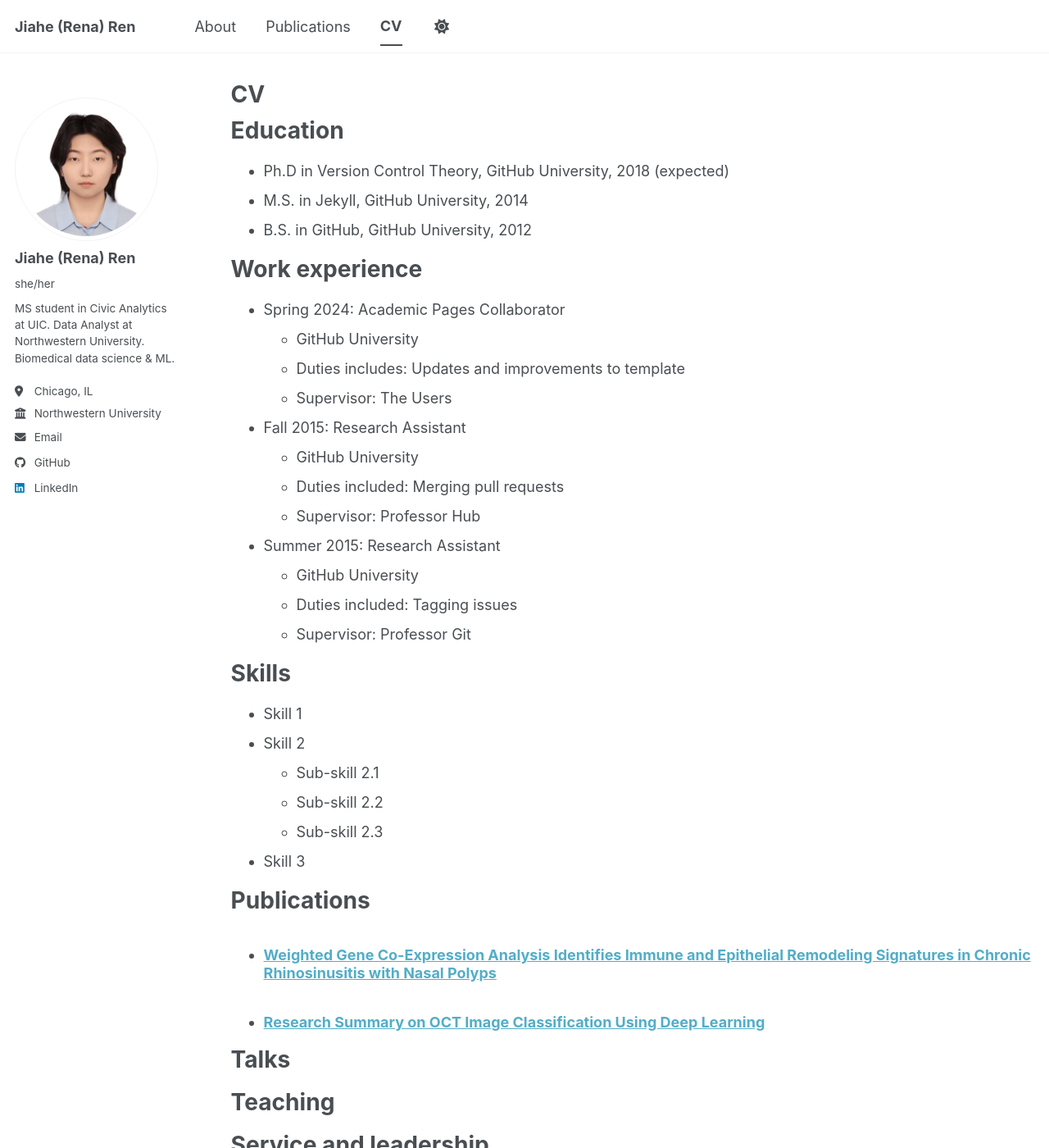
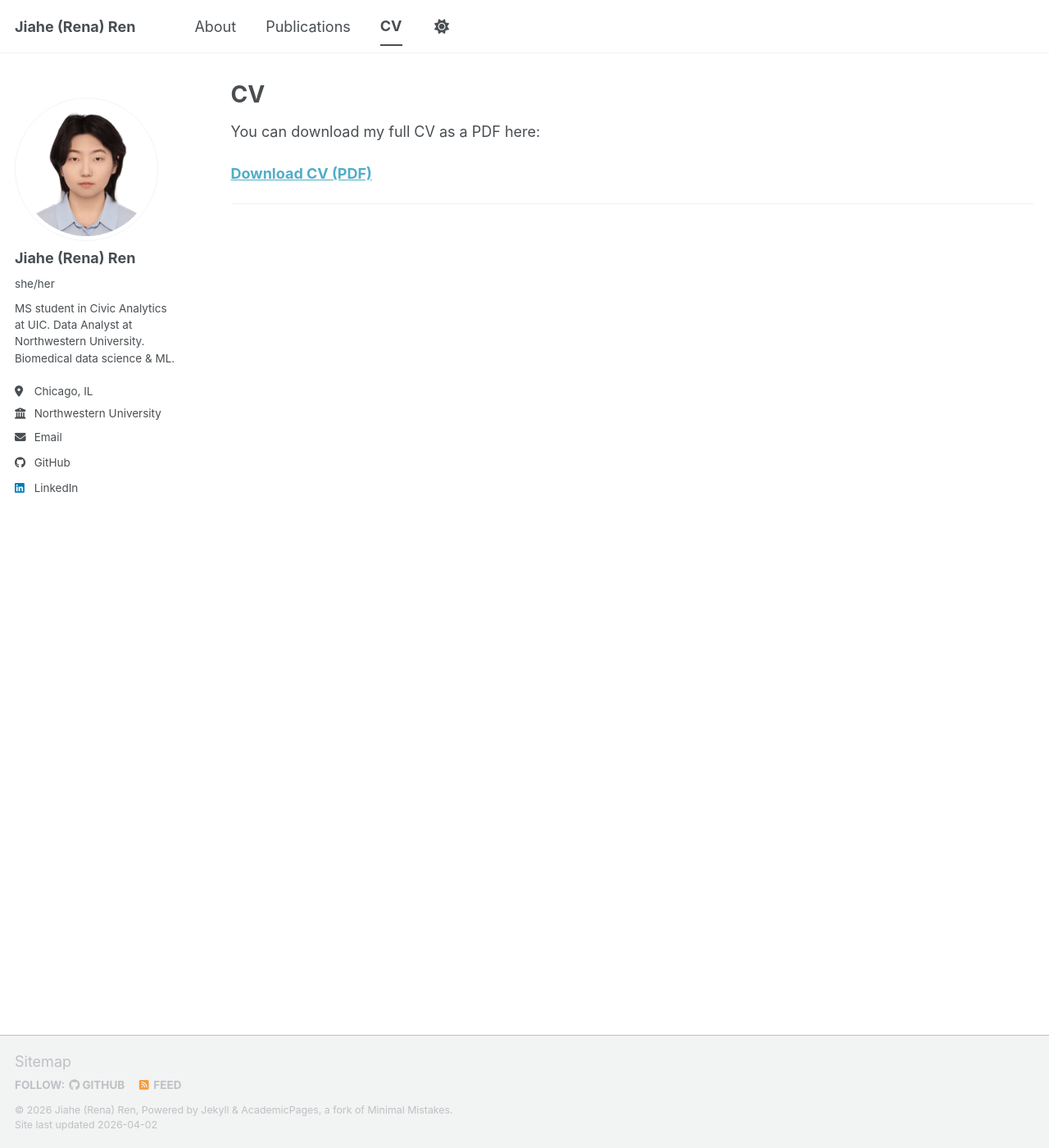
Before and after one commit to Rena0625/Rena0625.github.io, a Jekyll site: the page built from _pages/cv.md, in a window 1280 px wide and 1400 px high. Shown: the whole window at 82% size. Built offline with Jekyll 4.4.1, drawn with Linux system fonts in a browser that asks for light colours; a script bundle is joined from its source files by our own code; library files that are not in the unit come from our copies; some of the changed text lies outside the part shown.

Commit message:
Update cv.md

```diff
--- a/_pages/cv.md
+++ b/_pages/cv.md
@@ -7,58 +7,10 @@ redirect_from:
   - /resume
 ---
 
+You can download my full CV as a PDF here:
+
+**[Download CV (PDF)](../files/JR_Resume.pdf)**
+
+---
+
 {% include base_path %}
-
-Education
-======
-* Ph.D in Version Control Theory, GitHub University, 2018 (expected)
-* M.S. in Jekyll, GitHub University, 2014
-* B.S. in GitHub, GitHub University, 2012
-
-Work experience
-======
-* Spring 2024: Academic Pages Collaborator
-  * GitHub University
-  * Duties includes: Updates and improvements to template
-  * Supervisor: The Users
-
-* Fall 2015: Research Assistant
-  * GitHub University
-  * Duties included: Merging pull requests
-  * Supervisor: Professor Hub
-
-* Summer 2015: Research Assistant
-  * GitHub University
-  * Duties included: Tagging issues
-  * Supervisor: Professor Git
-
-Skills
-======
-* Skill 1
-* Skill 2
-  * Sub-skill 2.1
-  * Sub-skill 2.2
-  * Sub-skill 2.3
-* Skill 3
-
-Publications
-======
-  <ul>{% for post in site.publications reversed %}
-    {% include archive-single-cv.html %}
-  {% endfor %}</ul>
-
-Talks
-======
-  <ul>{% for post in site.talks reversed %}
-    {% include archive-single-talk-cv.html  %}
-  {% endfor %}</ul>
-
-Teaching
-======
-  <ul>{% for post in site.teaching reversed %}
-    {% include archive-single-cv.html %}
-  {% endfor %}</ul>
-
-Service and leadership
-======
-* Currently signed in to 43 different slack teams
```
